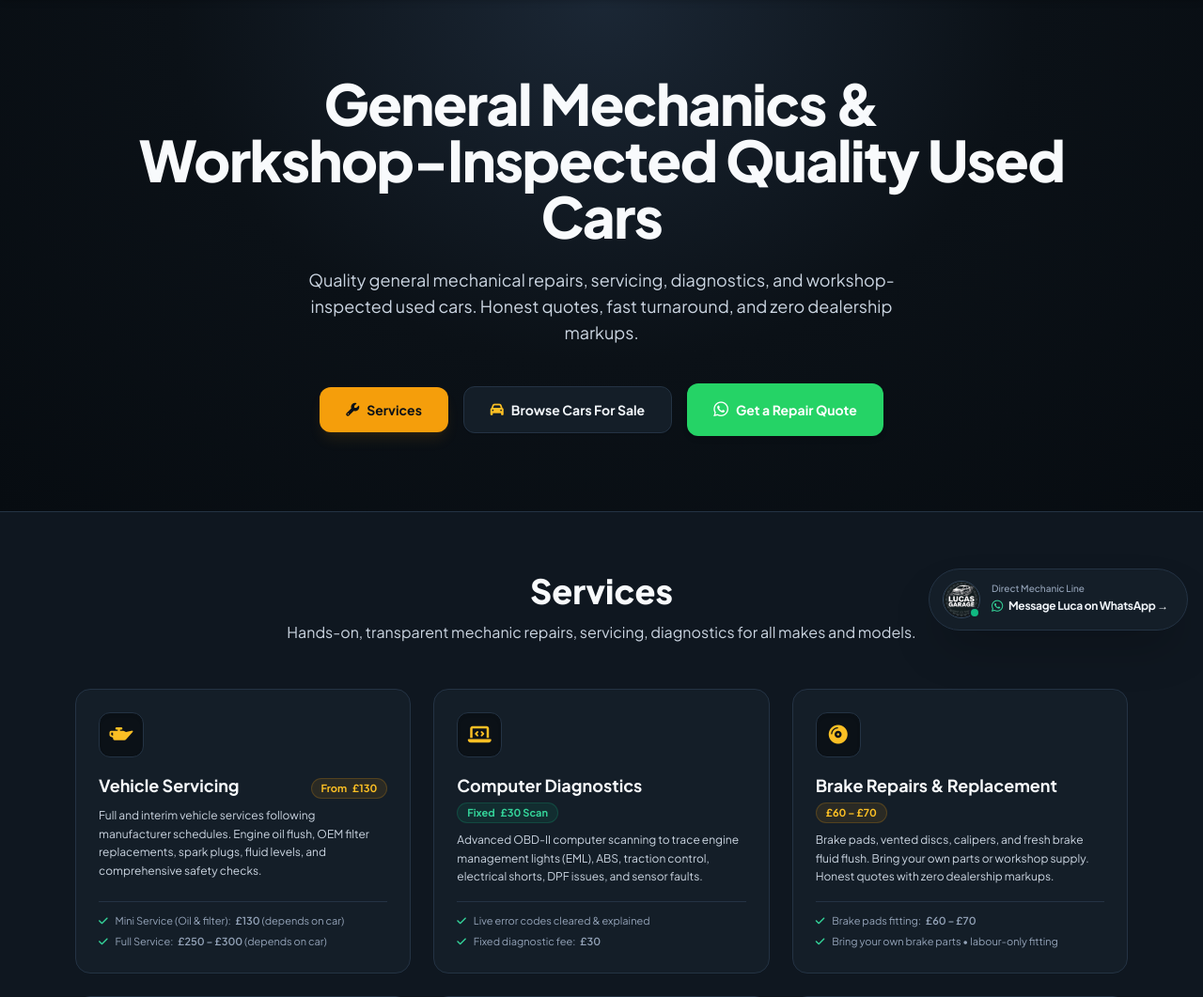
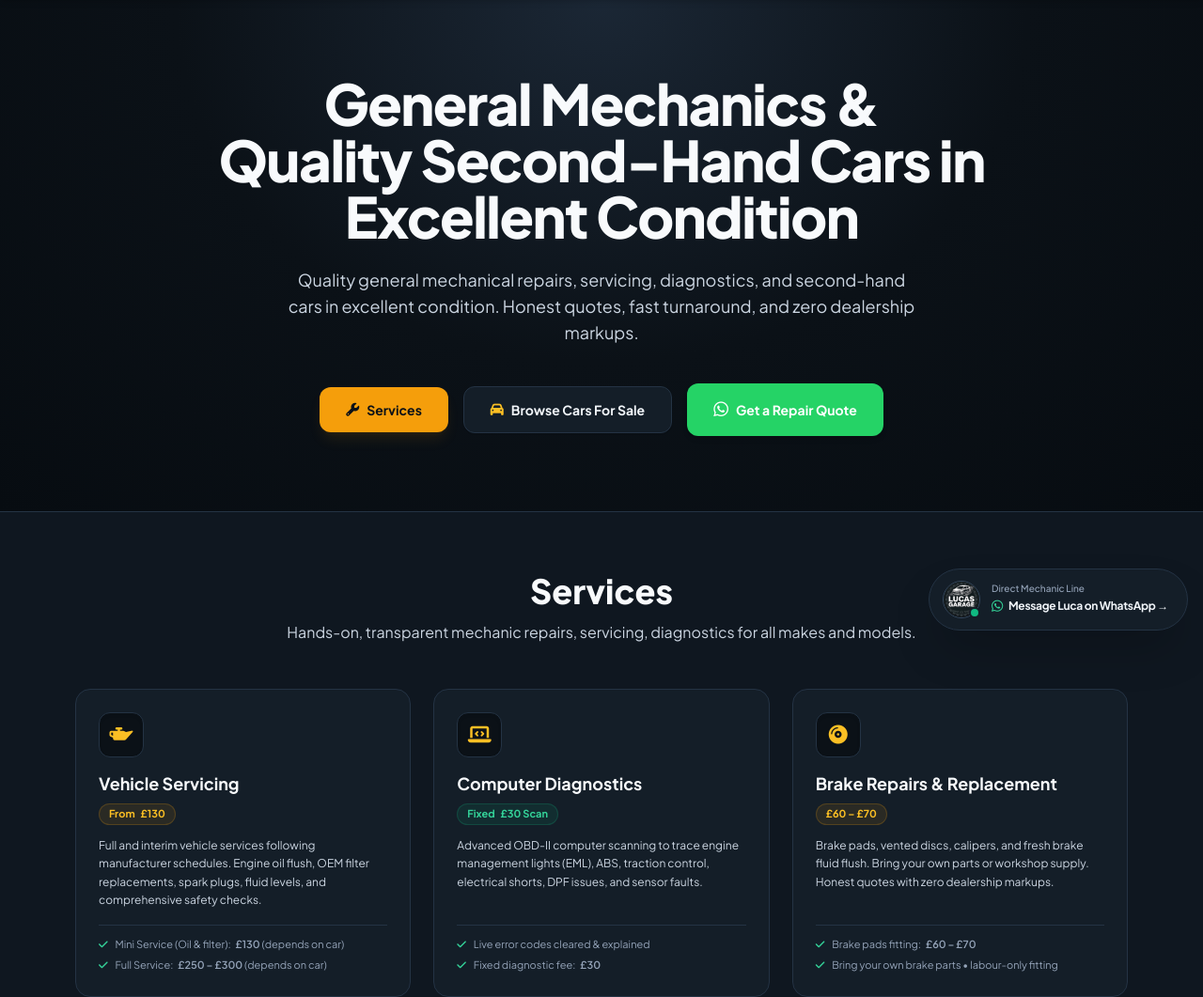
Before and after one commit to juuliettee/Lucas-garage-landingpage, a Flask app: page / in a window 1280 px wide. Shown: the part 113-1174 px from the top of the page at 94% size. Run offline with Flask 3, Linux system fonts and the light colour scheme; data that the repository does not hold is empty; some libraries are stand-ins or nearby versions.

Commit message:
style: align service price pills consistently under titles and update hero to Excellent Condition

```diff
--- a/templates/index.html
+++ b/templates/index.html
@@ -6,10 +6,10 @@
     <div class="max-w-5xl mx-auto text-center relative z-10">
         <h1 class="text-4xl sm:text-5xl md:text-6xl font-black tracking-tight mb-6 leading-tight text-slate-50">
             General Mechanics & <br class="hidden sm:inline">
-            Workshop-Inspected Quality Used Cars
+            Quality Second-Hand Cars in Excellent Condition
         </h1>
         <p class="text-slate-300 text-base sm:text-lg max-w-2xl mx-auto mb-10 leading-relaxed font-normal">
-            Quality general mechanical repairs, servicing, diagnostics, and workshop-inspected used cars. Honest quotes, fast turnaround, and zero dealership markups.
+            Quality general mechanical repairs, servicing, diagnostics, and second-hand cars in excellent condition. Honest quotes, fast turnaround, and zero dealership markups.
         </p>
 
         <!-- CTA Buttons -->
@@ -55,9 +55,11 @@
                     <div class="w-12 h-12 rounded-xl bg-[#0B1117] text-amber-400 flex items-center justify-center text-xl mb-4 border border-[#243344] shadow-inner group-hover:scale-105 transition-transform duration-200">
                         <i class="fa-solid fa-oil-can"></i>
                     </div>
-                    <div class="flex flex-wrap items-baseline justify-between mb-2 gap-x-2 gap-y-1">
-                        <h3 class="font-bold text-lg text-slate-50">Vehicle Servicing</h3>
-                        <span class="text-[11px] font-bold text-amber-400 bg-amber-500/10 px-2.5 py-0.5 rounded-full border border-amber-500/20 whitespace-nowrap flex-shrink-0">From <span class="notranslate ml-1" translate="no">&pound;130</span></span>
+                    <div class="mb-3">
+                        <h3 class="font-bold text-lg text-slate-50 leading-snug">Vehicle Servicing</h3>
+                        <div class="mt-1.5">
+                            <span class="inline-block text-[11px] font-bold text-amber-400 bg-amber-500/10 px-2.5 py-0.5 rounded-full border border-amber-500/20 whitespace-nowrap">From <span class="notranslate ml-1" translate="no">&pound;130</span></span>
+                        </div>
                     </div>
                     <p class="text-xs text-slate-300 leading-relaxed mb-4">
                         Full and interim vehicle services following manufacturer schedules. Engine oil flush, OEM filter replacements, spark plugs, fluid levels, and comprehensive safety checks.
@@ -75,9 +77,11 @@
                     <div class="w-12 h-12 rounded-xl bg-[#0B1117] text-amber-400 flex items-center justify-center text-xl mb-4 border border-[#243344] shadow-inner group-hover:scale-105 transition-transform duration-200">
                         <i class="fa-solid fa-laptop-code"></i>
                     </div>
-                    <div class="flex flex-wrap items-baseline justify-between mb-2 gap-x-2 gap-y-1">
-                        <h3 class="font-bold text-lg text-slate-50">Computer Diagnostics</h3>
-                        <span class="text-[11px] font-bold text-emerald-400 bg-emerald-500/10 px-2.5 py-0.5 rounded-full border border-emerald-500/20 whitespace-nowrap flex-shrink-0">Fixed <span class="notranslate ml-1" translate="no">&pound;30</span> Scan</span>
+                    <div class="mb-3">
+                        <h3 class="font-bold text-lg text-slate-50 leading-snug">Computer Diagnostics</h3>
+                        <div class="mt-1.5">
+                            <span class="inline-block text-[11px] font-bold text-emerald-400 bg-emerald-500/10 px-2.5 py-0.5 rounded-full border border-emerald-500/20 whitespace-nowrap">Fixed <span class="notranslate ml-1" translate="no">&pound;30</span> Scan</span>
+                        </div>
                     </div>
                     <p class="text-xs text-slate-300 leading-relaxed mb-4">
                         Advanced OBD-II computer scanning to trace engine management lights (EML), ABS, traction control, electrical shorts, DPF issues, and sensor faults.
@@ -95,9 +99,11 @@
                     <div class="w-12 h-12 rounded-xl bg-[#0B1117] text-amber-400 flex items-center justify-center text-xl mb-4 border border-[#243344] shadow-inner group-hover:scale-105 transition-transform duration-200">
                         <i class="fa-solid fa-compact-disc"></i>
                     </div>
-                    <div class="flex flex-wrap items-baseline justify-between mb-2 gap-x-2 gap-y-1">
-                        <h3 class="font-bold text-lg text-slate-50">Brake Repairs & Replacement</h3>
-                        <span class="text-[11px] font-bold text-amber-400 bg-amber-500/10 px-2.5 py-0.5 rounded-full border border-amber-500/20 whitespace-nowrap flex-shrink-0"><span class="notranslate" translate="no">&pound;60 – &pound;70</span></span>
+                    <div class="mb-3">
+                        <h3 class="font-bold text-lg text-slate-50 leading-snug">Brake Repairs & Replacement</h3>
+                        <div class="mt-1.5">
+                            <span class="inline-block text-[11px] font-bold text-amber-400 bg-amber-500/10 px-2.5 py-0.5 rounded-full border border-amber-500/20 whitespace-nowrap"><span class="notranslate" translate="no">&pound;60 – &pound;70</span></span>
+                        </div>
                     </div>
                     <p class="text-xs text-slate-300 leading-relaxed mb-4">
                         Brake pads, vented discs, calipers, and fresh brake fluid flush. Bring your own parts or workshop supply. Honest quotes with zero dealership markups.
```
